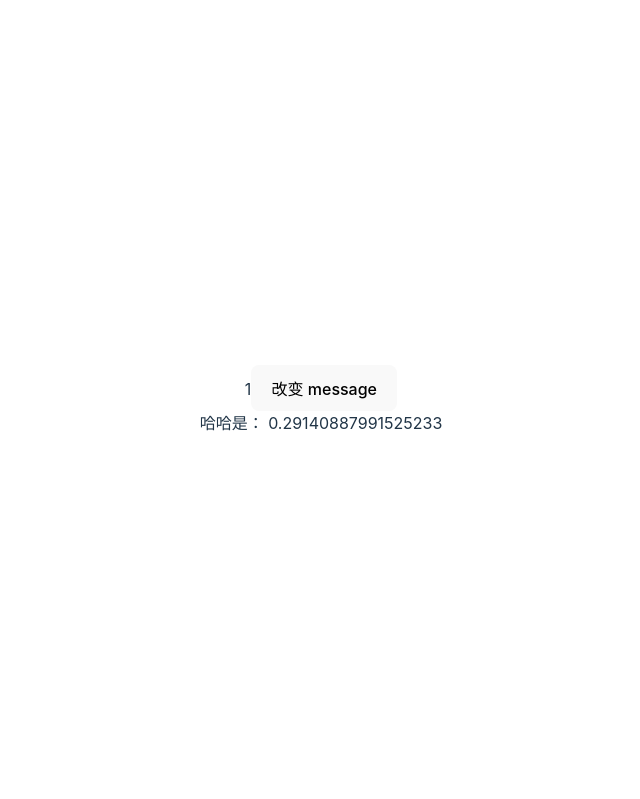
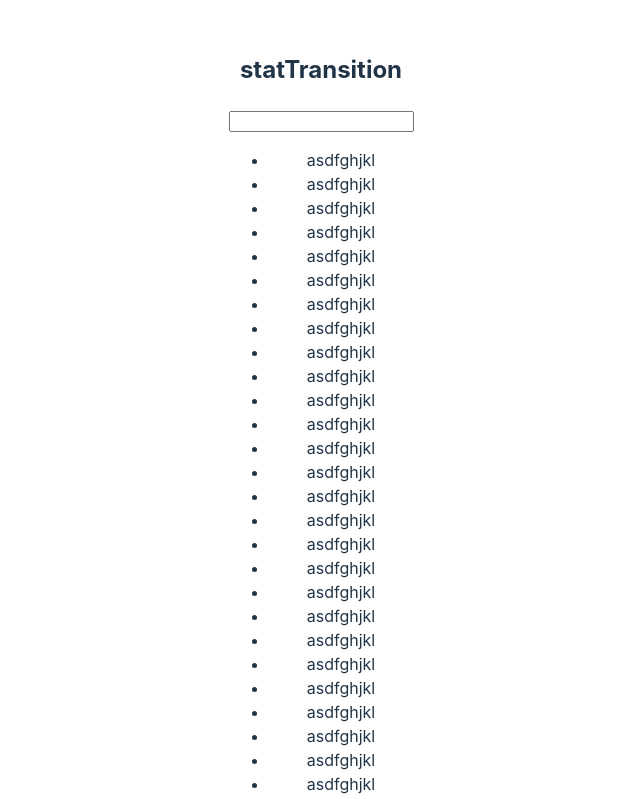
Before and after one commit to wxStart/skill-iteration, a React (Vite) app in the folder react-skill/: page / in a window 1280 px wide. Shown: the top 799 px of the page, without its empty margins (319-959 px from the left). Built offline with nearby package versions, Linux system fonts and the light colour scheme.

Commit message:
fix: transition  紧急任务和不紧急任务的处理

```diff
--- a/react-skill/src/App.jsx
+++ b/react-skill/src/App.jsx
@@ -9,7 +9,9 @@ import './App.css';
 // import Index from './components/hooks/RefsIndex.jsx';
 // import Index from './components/hooks/EffectIndex.jsx';
 // import Index from './components/hooks/ContextIndex.jsx';
-import Index from './components/hooks/MemoIndex.jsx';
+// import Index from './components/hooks/MemoIndex.jsx';
+import Index from './components/hooks/StatTransition.jsx';
+
 function App() {
   return (
     <>
--- /dev/null
+++ b/react-skill/src/components/hooks/StatTransition.jsx
@@ -0,0 +1,136 @@
+// import { useState, startTransition } from 'react';
+
+// function List({ query }) {
+//   const itmes = [];
+//   const word = 'asdfghjkl';
+//   const n = 20000;
+//   if (query !== '' && word.includes(query)) {
+//     const arr = word.split(query);
+//     for (let index = 0; index < n; index++) {
+//       itmes.push(
+//         <li key={index}>
+//           {arr[0]}
+//           <span style={{ color: 'red' }}>{query}</span>
+//           {arr[1]}
+//         </li>,
+//       );
+//     }
+//   } else {
+//     for (let index = 0; index < n; index++) {
+//       itmes.push(<li key={index}>{word}</li>);
+//     }
+//   }
+//   return <ul>{itmes}</ul>;
+// }
+
+// function App() {
+//   const [search, setSearch] = useState('');
+//   const [query, setQuery] = useState('');
+//   const changSearch = e => {
+//     // 紧急的  默认就是紧急的
+//     setSearch(e.target.value);
+//     // 非紧急任务
+//     startTransition(() => {
+//       setQuery(e.target.value);
+//     });
+//   };
+
+//   return (
+//     <>
+//       <h2>statTransition</h2>
+//       <input type="text" value={search} onChange={changSearch} />
+//       <List query={query}></List>
+//     </>
+//   );
+// }
+
+// import { useState, useTransition } from 'react';
+
+// function List({ query }) {
+//   const itmes = [];
+//   const word = 'asdfghjkl';
+//   const n = 20000;
+//   if (query !== '' && word.includes(query)) {
+//     const arr = word.split(query);
+//     for (let index = 0; index < n; index++) {
+//       itmes.push(
+//         <li key={index}>
+//           {arr[0]}
+//           <span style={{ color: 'red' }}>{query}</span>
+//           {arr[1]}
+//         </li>,
+//       );
+//     }
+//   } else {
+//     for (let index = 0; index < n; index++) {
+//       itmes.push(<li key={index}>{word}</li>);
+//     }
+//   }
+//   return <ul>{itmes}</ul>;
+// }
+
+// function App() {
+//   const [search, setSearch] = useState('');
+//   const [query, setQuery] = useState('');
+//   const [pending, startTransition] = useTransition();
+//   const changSearch = e => {
+//     // 紧急的  默认就是紧急的
+//     setSearch(e.target.value);
+//     // 非紧急任务
+//     startTransition(() => {
+//       setQuery(e.target.value);
+//     });
+//   };
+
+//   return (
+//     <>
+//       <h2>statTransition</h2>
+//       <input type="text" value={search} onChange={changSearch} />
+//       {pending && 'startTransition->setQuery loging...'}
+//       <List query={query}></List>
+//     </>
+//   );
+// }
+
+import { useState, useDeferredValue } from 'react';
+
+function List({ query }) {
+  const itmes = [];
+  const word = 'asdfghjkl';
+  const n = 20000;
+  if (query !== '' && word.includes(query)) {
+    const arr = word.split(query);
+    for (let index = 0; index < n; index++) {
+      itmes.push(
+        <li key={index}>
+          {arr[0]}
+          <span style={{ color: 'red' }}>{query}</span>
+          {arr[1]}
+        </li>,
+      );
+    }
+  } else {
+    for (let index = 0; index < n; index++) {
+      itmes.push(<li key={index}>{word}</li>);
+    }
+  }
+  return <ul>{itmes}</ul>;
+}
+
+function App() {
+  const [search, setSearch] = useState('');
+  const query = useDeferredValue(search);
+  const changSearch = e => {
+    // 紧急的  默认就是紧急的
+    setSearch(e.target.value);
+  };
+
+  return (
+    <>
+      <h2>statTransition</h2>
+      <input type="text" value={search} onChange={changSearch} />
+      <List query={query}></List>
+    </>
+  );
+}
+export default App;
```
Also changed, not shown: react-skill/doc/进阶Hooks.md (+12 -0 lines).
